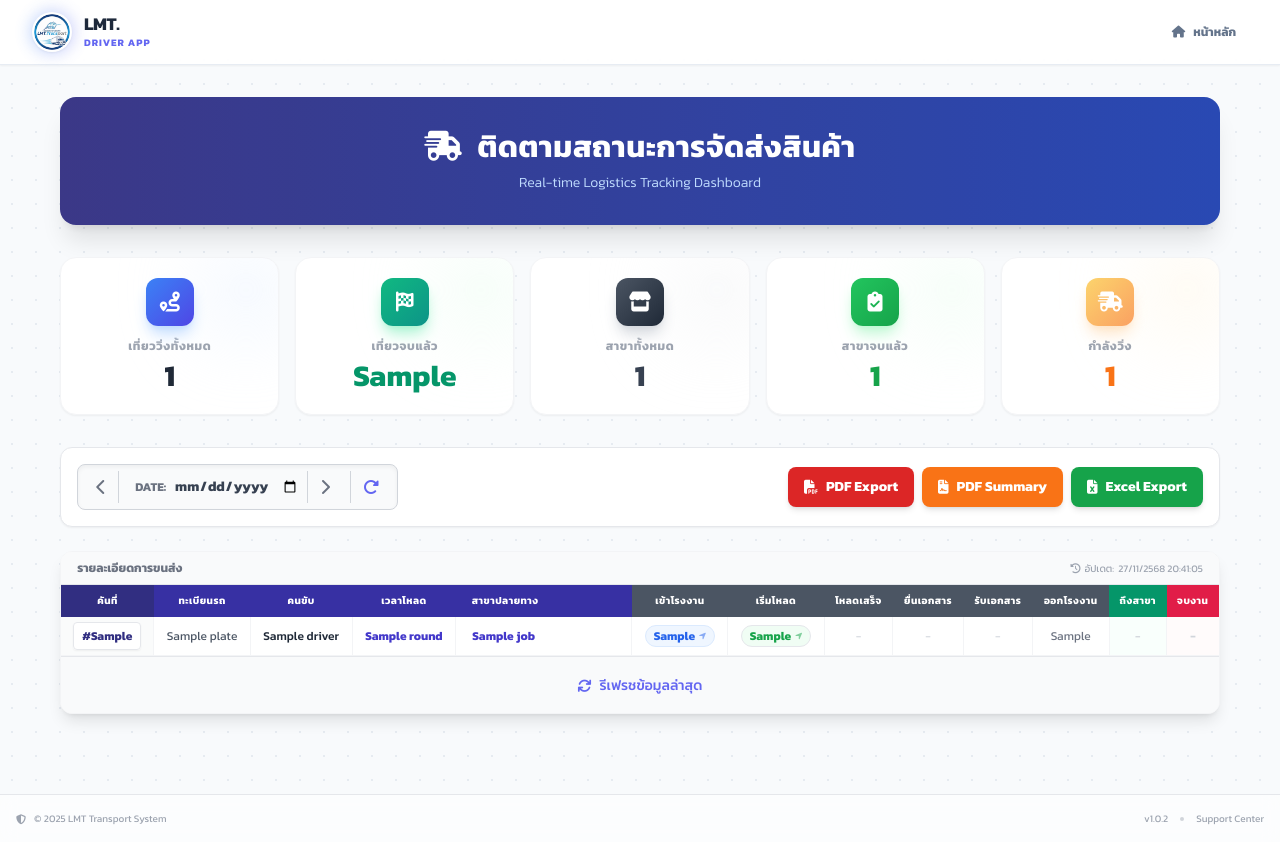
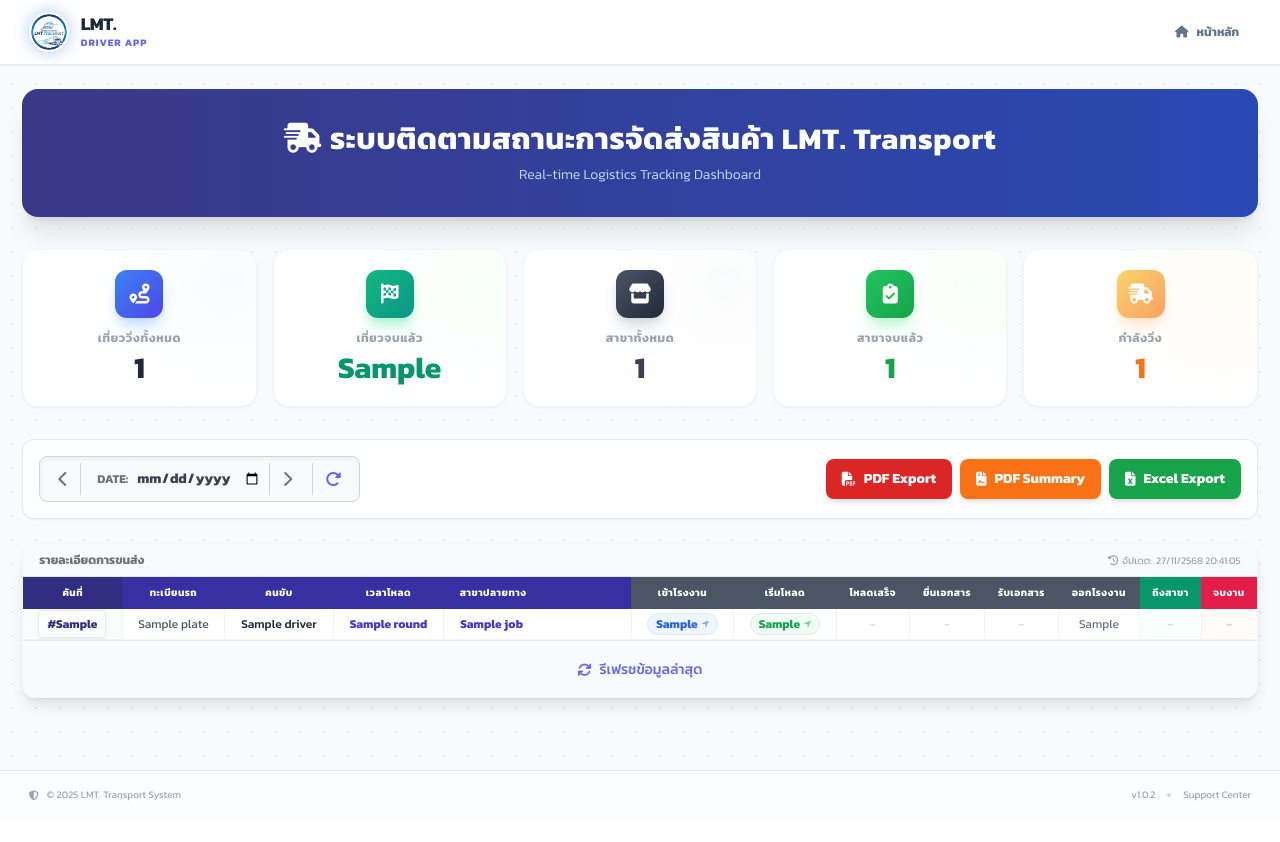
Before and after one commit to lmt-transport/LMT-Driver-App, a Flask app: template templates/customer_view.html in a window 1280 px wide. After the commit the page ends 801 px from the top, so only its background shows below. Run offline with Flask 3, Linux system fonts and the light colour scheme; the template is opened without the code that fills it: most values are stand-ins (such as "Sample title", 1, 10 or a date in 2020); some libraries are stand-ins or nearby versions.

Commit message:
Update Visibility #2

```diff
--- a/templates/customer_view.html
+++ b/templates/customer_view.html
@@ -20,12 +20,12 @@
     }
 </style>
 
-<div class="w-full max-w-[98%] mx-auto pb-12 px-2 md:px-4">
+<div class="w-full max-w-[99%] mx-auto pb-12">
 
     <div class="bg-gradient-to-r from-indigo-900 to-blue-800 text-white p-6 md:p-8 rounded-2xl shadow-xl mb-8 text-center relative overflow-hidden">
         <div class="absolute top-0 left-0 w-full h-full bg-white opacity-5" style="background-image: radial-gradient(circle, #ffffff 1px, transparent 1px); background-size: 20px 20px;"></div>
         <div class="relative z-10">
-            <h1 class="text-2xl md:text-3xl font-bold mb-2 tracking-wide"><i class="fa-solid fa-truck-fast mr-2"></i> ติดตามสถานะการจัดส่งสินค้า</h1>
+            <h1 class="text-2xl md:text-3xl font-bold mb-2 tracking-wide"><i class="fa-solid fa-truck-fast mr-2"></i>ระบบติดตามสถานะการจัดส่งสินค้า LMT. Transport</h1>
             <p class="text-blue-200 text-sm font-light">Real-time Logistics Tracking Dashboard</p>
         </div>
     </div>
@@ -126,21 +126,21 @@
             <table class="w-full text-xs text-center whitespace-nowrap">
                 <thead>
                     <tr class="text-white uppercase tracking-wider text-[10px]">
-                        <th class="p-2 bg-indigo-900 sticky left-0 z-10 font-bold">คันที่</th>
-                        <th class="p-2 bg-indigo-800 font-bold">ทะเบียนรถ</th>
-                        <th class="p-2 bg-indigo-800 font-bold">คนขับ</th>
-                        <th class="p-2 bg-indigo-800 font-bold">เวลาโหลด</th>
-                        <th class="p-2 bg-indigo-800 min-w-[160px] text-left pl-4 font-bold">สาขาปลายทาง</th>
+                        <th class="px-2 py-2 bg-indigo-900 sticky left-0 z-10 font-bold">คันที่</th>
+                        <th class="px-2 py-2 bg-indigo-800 font-bold">ทะเบียนรถ</th>
+                        <th class="px-2 py-2 bg-indigo-800 font-bold">คนขับ</th>
+                        <th class="px-2 py-2 bg-indigo-800 font-bold">เวลาโหลด</th>
+                        <th class="px-2 py-2 bg-indigo-800 min-w-[160px] text-left pl-4 font-bold">สาขาปลายทาง</th>
 
-                        <th class="p-2 bg-gray-600 font-bold">เข้าโรงงาน</th>
-                        <th class="p-2 bg-gray-600 font-bold">เริ่มโหลด</th>
-                        <th class="p-2 bg-gray-600 font-bold">โหลดเสร็จ</th>
-                        <th class="p-2 bg-gray-600 font-bold">ยื่นเอกสาร</th>
-                        <th class="p-2 bg-gray-600 font-bold">รับเอกสาร</th>
+                        <th class="px-2 py-2 bg-gray-600 font-bold">เข้าโรงงาน</th>
+                        <th class="px-2 py-2 bg-gray-600 font-bold">เริ่มโหลด</th>
+                        <th class="px-2 py-2 bg-gray-600 font-bold">โหลดเสร็จ</th>
+                        <th class="px-2 py-2 bg-gray-600 font-bold">ยื่นเอกสาร</th>
+                        <th class="px-2 py-2 bg-gray-600 font-bold">รับเอกสาร</th>
 
-                        <th class="p-2 bg-gray-600 font-bold">ออกโรงงาน</th>
-                        <th class="p-2 bg-emerald-600 font-bold">ถึงสาขา</th>
-                        <th class="p-2 bg-rose-600 font-bold">จบงาน</th>
+                        <th class="px-2 py-2 bg-gray-600 font-bold">ออกโรงงาน</th>
+                        <th class="px-2 py-2 bg-emerald-600 font-bold">ถึงสาขา</th>
+                        <th class="px-2 py-2 bg-rose-600 font-bold">จบงาน</th>
                     </tr>
                 </thead>
                 <tbody class="text-gray-600 bg-white">
@@ -157,20 +157,20 @@
                         {% endif %}
 
                         <tr class="border-b border-gray-100 hover:bg-blue-50/30 transition duration-150">
-                            <td class="p-2 border-r border-gray-100 bg-gray-50/80 sticky left-0 font-bold text-indigo-900">
+                            <td class="px-2 py-1 border-r border-gray-100 bg-gray-50/80 sticky left-0 font-bold text-indigo-900">
                                 {% if not is_same %} <span class="bg-white border border-gray-200 px-2 py-1 rounded shadow-sm">#{{ job.Car_No }}</span> {% endif %}
                             </td>
-                            <td class="p-2 border-r border-gray-100">
+                            <td class="px-2 py-1 border-r border-gray-100">
                                 {% if not is_same %} {{ job.Plate }} {% endif %}
                             </td>
-                            <td class="p-2 border-r border-gray-100 font-medium text-gray-800">
+                            <td class="px-2 py-1 border-r border-gray-100 font-medium text-gray-800">
                                 {% if not is_same %} {{ job.Driver }} {% endif %}
                             </td>
-                            <td class="p-2 border-r border-gray-100 font-bold text-indigo-700">
+                            <td class="px-2 py-1 border-r border-gray-100 font-bold text-indigo-700">
                                 {% if not is_same %} {{ job.Round }} {% endif %}
                             </td>
 
-                            <td class="p-2 border-r border-gray-100 text-left pl-4 font-bold text-indigo-700">
+                            <td class="px-2 py-1 border-r border-gray-100 text-left pl-4 font-bold text-indigo-700">
                                 {{ job.Branch_Name }}
                             </td>
 
@@ -190,10 +190,10 @@
                             {% endmacro %}
 
                             {% if is_same %}
-                                <td class="p-2 border-r border-gray-100 bg-gray-50/30" colspan="6"></td>
+                                <td class="px-2 py-1 border-r border-gray-100 bg-gray-50/30" colspan="6"></td>
                             {% else %}
-                                <td class="p-2 border-r border-gray-100">{{ time_display(job.T1_Enter, job.L1_Loc) }}</td>
-                                <td class="p-2 border-r border-gray-100">
+                                <td class="px-2 py-1 border-r border-gray-100">{{ time_display(job.T1_Enter, job.L1_Loc) }}</td>
+                                <td class="px-2 py-1 border-r border-gray-100">
                                     {% if job.T2_StartLoad %}
                                     {% set text_color = 'text-red-600' if job.is_late else 'text-green-600' %}
                                     {% set bg_color = 'bg-red-50' if job.is_late else 'bg-green-50' %}
@@ -215,16 +215,16 @@
                                     <span class="text-gray-300">-</span>
                                     {% endif %}
                                 </td>
-                                <td class="p-2 border-r border-gray-100">{{ time_display(job.T3_EndLoad, job.L3_Loc) }}</td>
-                                <td class="p-2 border-r border-gray-100">{{ time_display(job.T4_SubmitDoc, job.L4_Loc) }}</td>
-                                <td class="p-2 border-r border-gray-100">{{ time_display(job.T5_RecvDoc, job.L5_Loc) }}</td>
-                                <td class="p-2 border-r border-gray-100">{{ time_display(job.T6_Exit, job.L6_Loc) }}</td>
+                                <td class="px-2 py-1 border-r border-gray-100">{{ time_display(job.T3_EndLoad, job.L3_Loc) }}</td>
+                                <td class="px-2 py-1 border-r border-gray-100">{{ time_display(job.T4_SubmitDoc, job.L4_Loc) }}</td>
+                                <td class="px-2 py-1 border-r border-gray-100">{{ time_display(job.T5_RecvDoc, job.L5_Loc) }}</td>
+                                <td class="px-2 py-1 border-r border-gray-100">{{ time_display(job.T6_Exit, job.L6_Loc) }}</td>
                             {% endif %}
 
-                            <td class="p-2 border-r border-gray-100 bg-emerald-50/30 font-medium text-emerald-700">
+                            <td class="px-2 py-1 border-r border-gray-100 bg-emerald-50/30 font-medium text-emerald-700">
                                 {{ time_display(job.T7_ArriveBranch, job.L7_Loc) }}
                             </td>
-                            <td class="p-2 font-bold text-rose-600 bg-rose-50/30">
+                            <td class="px-2 py-1 font-bold text-rose-600 bg-rose-50/30">
                                 {{ time_display(job.T8_EndJob, job.L8_Loc) }}
                             </td>
                         </tr>
--- a/templates/layout.html
+++ b/templates/layout.html
@@ -40,8 +40,7 @@
     <div class="fixed inset-0 pattern-grid pointer-events-none z-0"></div>
 
     <nav class="sticky top-0 w-full nav-glass shadow-sm z-50">
-        <div class="max-w-7xl mx-auto px-4 sm:px-6 lg:px-8">
-            <div class="flex items-center justify-between h-16">
+        <div class="max-w-[98%] mx-auto px-4"> <div class="flex items-center justify-between h-16">
                 <div class="flex items-center gap-3">
                     <div class="relative group cursor-pointer">
                         <div class="absolute -inset-0.5 bg-gradient-to-r from-blue-500 to-indigo-500 rounded-full opacity-30 group-hover:opacity-70 blur transition duration-200"></div>
@@ -73,15 +72,15 @@
         </div>
     </nav>
 
-    <main class="flex-grow flex flex-col relative z-10 w-full max-w-7xl mx-auto p-4 sm:p-6 lg:p-8">
+    <main class="flex-grow flex flex-col relative z-10 w-full px-2 sm:px-4 py-4 sm:py-6">
         {% block content %}{% endblock %}
     </main>
 
     <footer class="bg-white/60 backdrop-blur border-t border-gray-200 py-4 mt-auto z-10">
-        <div class="max-w-7xl mx-auto px-4 flex flex-col md:flex-row justify-between items-center text-[10px] text-gray-400 gap-2">
+        <div class="w-full max-w-[98%] mx-auto px-4 flex flex-col md:flex-row justify-between items-center text-[10px] text-gray-400 gap-2">
             <div class="flex items-center gap-2">
                 <i class="fa-solid fa-shield-halved"></i>
-                <span>© 2025 LMT Transport System</span>
+                <span>© 2025 LMT. Transport System</span>
             </div>
             <div class="flex items-center gap-3">
                 <span>v1.0.2</span>
```
Also changed, not shown: templates/manager.html (+43 -43 lines).
